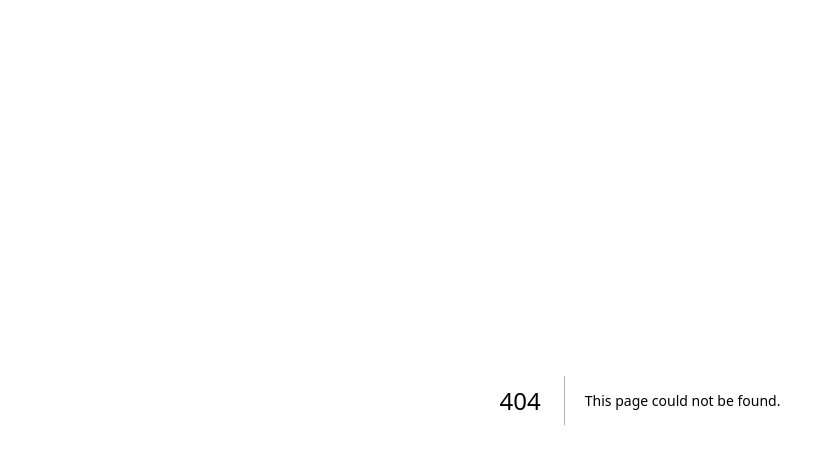
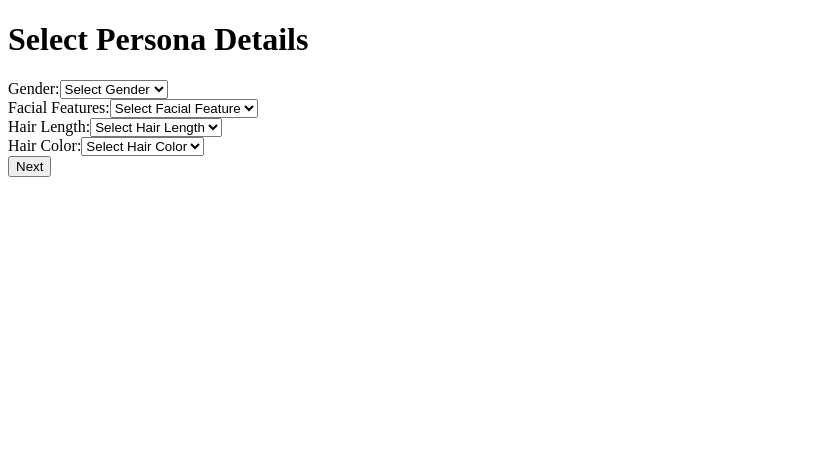
Before and after one commit to liganova-ai/LN-christmas, a Next.js app: page /persona in a window 1280 px wide. Before the commit this address had no page. Shown: the top 464 px of the page, without its empty margins (0-835 px from the left). Built offline with nearby package versions, Linux system fonts and the light colour scheme.

Commit message:
add persona page for feature selection and incorporate new prompt structure

```diff
--- /dev/null
+++ b/app/persona/page.js
@@ -0,0 +1,94 @@
+// sepcify persona details with drop downs to get better output
+
+'use client';
+
+import { useState } from 'react';
+import { useRouter } from 'next/navigation';
+
+const genders = ['Male', 'Female', 'Diverse'];
+const facialFeatures = ['Long Beard', 'Short beard', 'Mustache', 'Piercings', 'Birthmark', 'Glasses', 'Freckles', 'Hat', 'No Specific Features'];
+const hairLengths = ['Short', 'Shoulder-length', 'Long', 'Bald', 'Shaved'];
+const hairColors = ['Black', 'Brown', 'Blonde', 'Red', 'Gray', 'White', 'Dyed'];
+
+export default function PersonaPage() {
+  const router = useRouter();
+  const [persona, setPersona] = useState({
+    gender: '',
+    facialFeature: '',
+    hairLength: '',
+    hairColor: '',
+  });
+
+  const handleSelection = (field, value) => {
+    setPersona((prev) => ({ ...prev, [field]: value }));
+  };
+
+  const proceedToTheme = () => {
+    const { gender, facialFeature, hairLength, hairColor } = persona;
+
+    if (!gender || !facialFeature || !hairLength || !hairColor) {
+      alert('Please select all options before proceeding.');
+      return;
+    }
+
+    // Save persona to localStorage
+    localStorage.setItem('persona', JSON.stringify(persona));
+    router.push('/theme');
+  };
+
+  return (
+    <div className="persona-page">
+      <h1>Select Persona Details</h1>
+
+      <div>
+        <label>Gender:</label>
+        <select onChange={(e) => handleSelection('gender', e.target.value)}>
+          <option value="">Select Gender</option>
+          {genders.map((gender) => (
+            <option key={gender} value={gender}>
+              {gender}
+            </option>
+          ))}
+        </select>
+      </div>
+
+      <div>
+        <label>Facial Features:</label>
+        <select onChange={(e) => handleSelection('facialFeature', e.target.value)}>
+          <option value="">Select Facial Feature</option>
+          {facialFeatures.map((feature) => (
+            <option key={feature} value={feature}>
+              {feature}
+            </option>
+          ))}
+        </select>
+      </div>
+
+      <div>
+        <label>Hair Length:</label>
+        <select onChange={(e) => handleSelection('hairLength', e.target.value)}>
+          <option value="">Select Hair Length</option>
+          {hairLengths.map((length) => (
+            <option key={length} value={length}>
+              {length}
+            </option>
+          ))}
+        </select>
+      </div>
+
+      <div>
+        <label>Hair Color:</label>
+        <select onChange={(e) => handleSelection('hairColor', e.target.value)}>
+          <option value="">Select Hair Color</option>
+          {hairColors.map((color) => (
+            <option key={color} value={color}>
+              {color}
+            </option>
+          ))}
+        </select>
+      </div>
+
+      <button onClick={proceedToTheme}>Next</button>
+    </div>
+  );
+}
--- a/app/upload/page.js
+++ b/app/upload/page.js
@@ -21,9 +21,10 @@ export default function UploadPage() {
 
   const proceedToTheme = () => {
     if (image) {
+      console.log("Navigating to persona page...");
       // Store the image in localStorage
       localStorage.setItem('uploadedImage', image);
-      router.push('/theme');
+      router.push('/persona');
     }
   };
 
```
Also changed, not shown: app/theme/page.js (+20 -6 lines).
